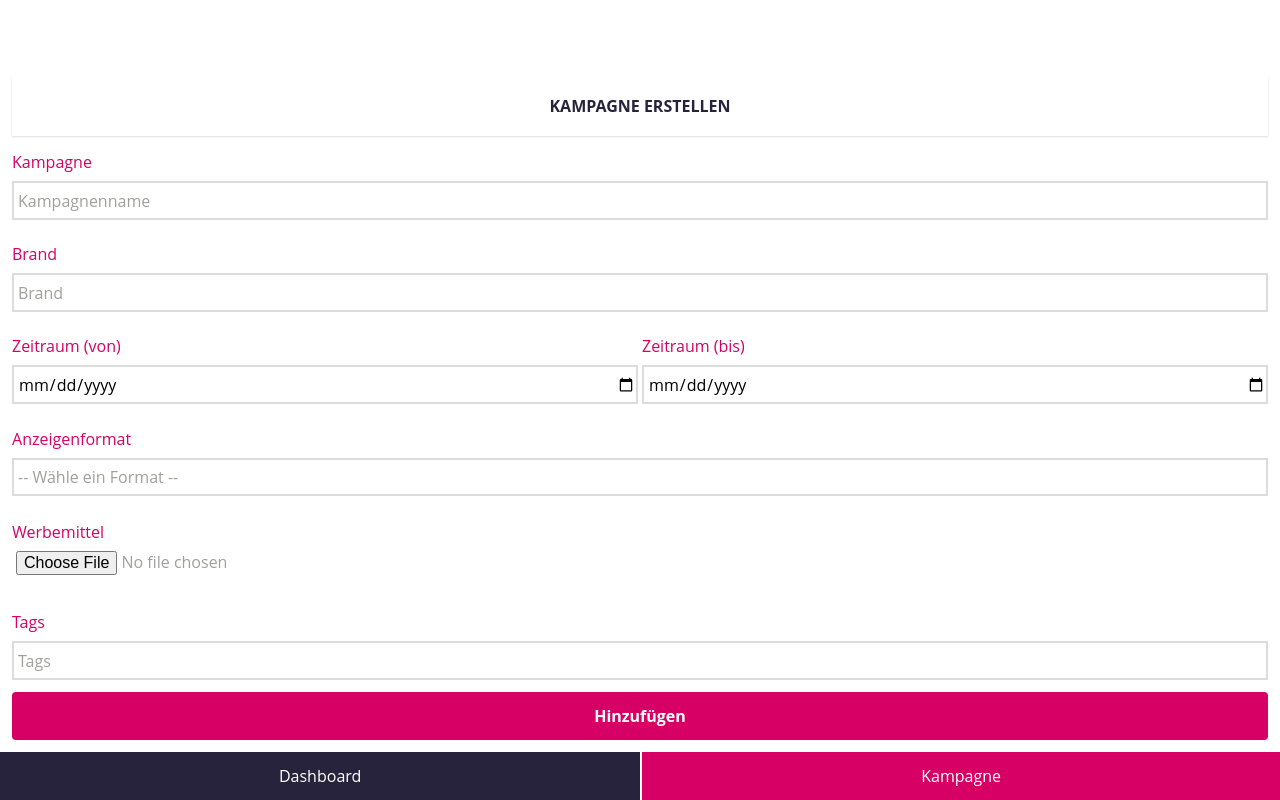
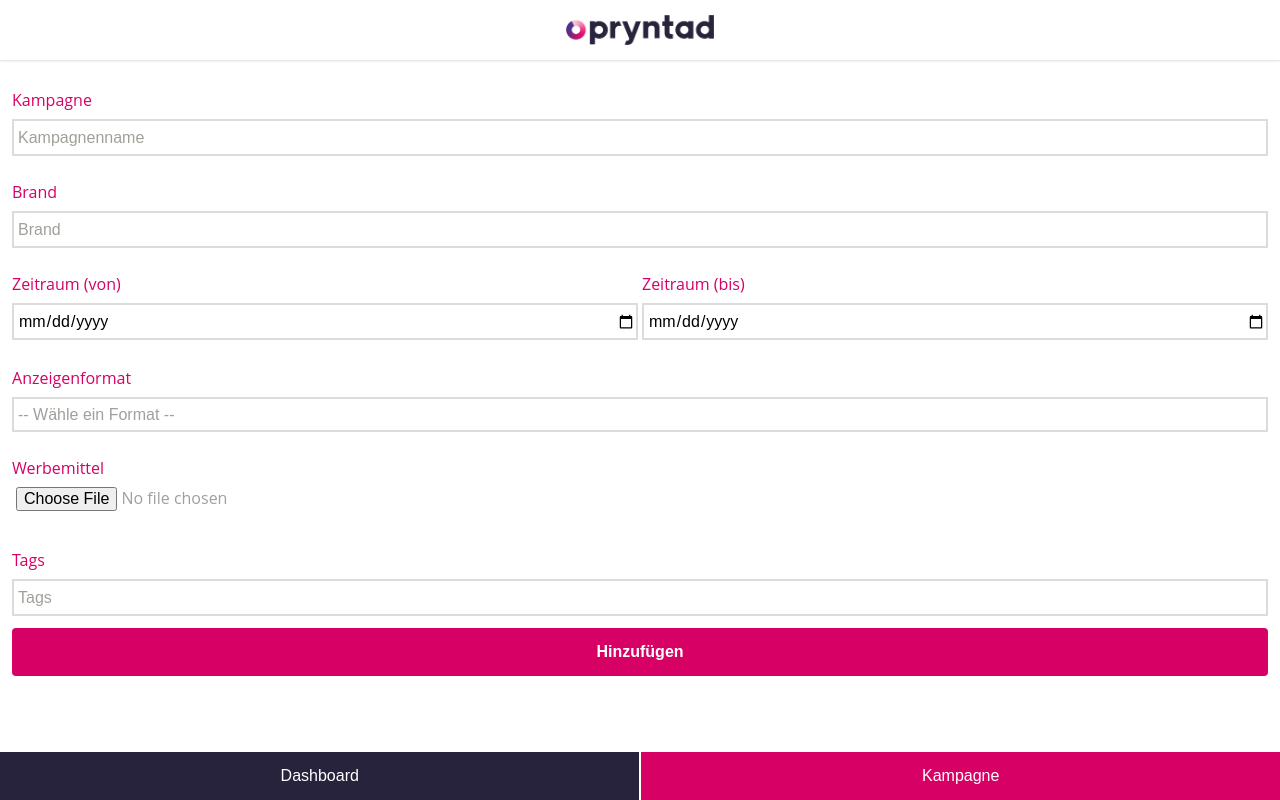
Before and after one commit to KALTWASSERio/pryntad, a React (Create React App) app: page /create in a window 1280 px wide. Built offline with nearby package versions, Linux system fonts and the light colour scheme; no server answers.

Commit message:
Fix pull request bugfixes

```diff
--- a/src/app/App.js
+++ b/src/app/App.js
@@ -54,9 +54,6 @@ function App() {
   }, [campaigns])
 
   function createCampaign(data) {
-    //setCampaigns([...campaigns, data])
-    // postNewCampaign(data).then(res => {
-    //})
     postNewCampaign(data).then(res => {
       setCampaigns([...campaigns, res.data])
     })
--- a/src/app/GlobalStyle.js
+++ b/src/app/GlobalStyle.js
@@ -6,7 +6,7 @@ export default createGlobalStyle`
   }
 
   body {
-    font-family: 'Open Sans', sans-serif;
+    font-family: sans-serif;
     margin: 0;
   }
 
@@ -32,12 +32,11 @@ export default createGlobalStyle`
     background: white;
     padding-left: 4px;
     width: 100%;
-    font-family: 'Open Sans', sans-serif;
+    font-family: sans-serif;
 }
 
   ::placeholder {
     color: #a0a09b;
-    font-family: 'Open Sans', sans-serif;
   }
 
   select {
@@ -46,13 +45,10 @@ export default createGlobalStyle`
     background: white;
     padding-left: 4px;
     width: 100%;
-    font-family: 'Open Sans', sans-serif;
-
   }
 
   :invalid {
     color: #a0a09b;
-    font-family: 'Open Sans', sans-serif;
 }
 
   button {
@@ -61,6 +57,5 @@ export default createGlobalStyle`
     border-radius: 4px;
     color: white;
     font-weight: bold;
-    font-family: 'Open Sans', sans-serif;
   }
 `
--- a/src/campaigns/Campaign.js
+++ b/src/campaigns/Campaign.js
@@ -1,6 +1,5 @@
 import React from 'react'
 import styled from 'styled-components'
-import cola from '../images/cola.jpg'
 
 const StyledCampaign = styled.section`
   display: grid;
--- a/src/create/CreateCampaignPage.js
+++ b/src/create/CreateCampaignPage.js
@@ -1,15 +1,20 @@
 import React, { useState } from 'react'
 import styled from 'styled-components'
-/* import Campaign from '../campaigns/Campaign'
-import CampaignContainer from '../campaigns/CampaignContainer' */
 import { split } from '../utils'
 import Form from './Form'
-import Title from '../common/Title'
+import Header from '../common/Header'
 import axios from 'axios'
+
+const PageGrid = styled.div`
+  display: grid;
+  grid-template-rows: auto 1fr;
+  overflow: hidden;
+`
 
 const Grid = styled.section`
   display: grid;
-  align-content: flex-end;
+  grid-template-columns: auto;
+  overflow-y: scroll;
   padding: 12px;
 `
 const defaultData = {
@@ -65,25 +70,10 @@ export default function CreateCampaignPage(props) {
     setData(defaultData)
   }
 
-  /* const { title, brand, scheduleFrom, scheduleTo, format, ad, tags } = data */
-
   return (
+    <PageGrid>
+      <Header />
       <Grid>
-      <Title css="position: absolute; top: 0; width: 100%">
-        Kampagne erstellen
-      </Title>
-      {/* <CampaignContainer data-cy="preview-container">
-        {(title || brand || scheduleFrom || scheduleTo || format || tags) && (
-          <Campaign
-            title={title || 'kein Kampagnentitel'}
-            brand={brand || 'keine Brand'}
-            scheduleFrom={scheduleFrom || 'kein Startdatum'}
-            scheduleTo={scheduleTo || 'kein Enddatum'}
-            format={format || 'kein Anzeigenformat hinterlegt'}
-            tags={split(tags)}
-          />
-        )}
-      </CampaignContainer> */}
         <Form
           data={data}
           onSubmit={onSubmit}
@@ -91,5 +81,6 @@ export default function CreateCampaignPage(props) {
           onInputChange={onInputChange}
         />
       </Grid>
+    </PageGrid>
   )
 }
```
Lines whose indentation alone changed are shown as unchanged.
